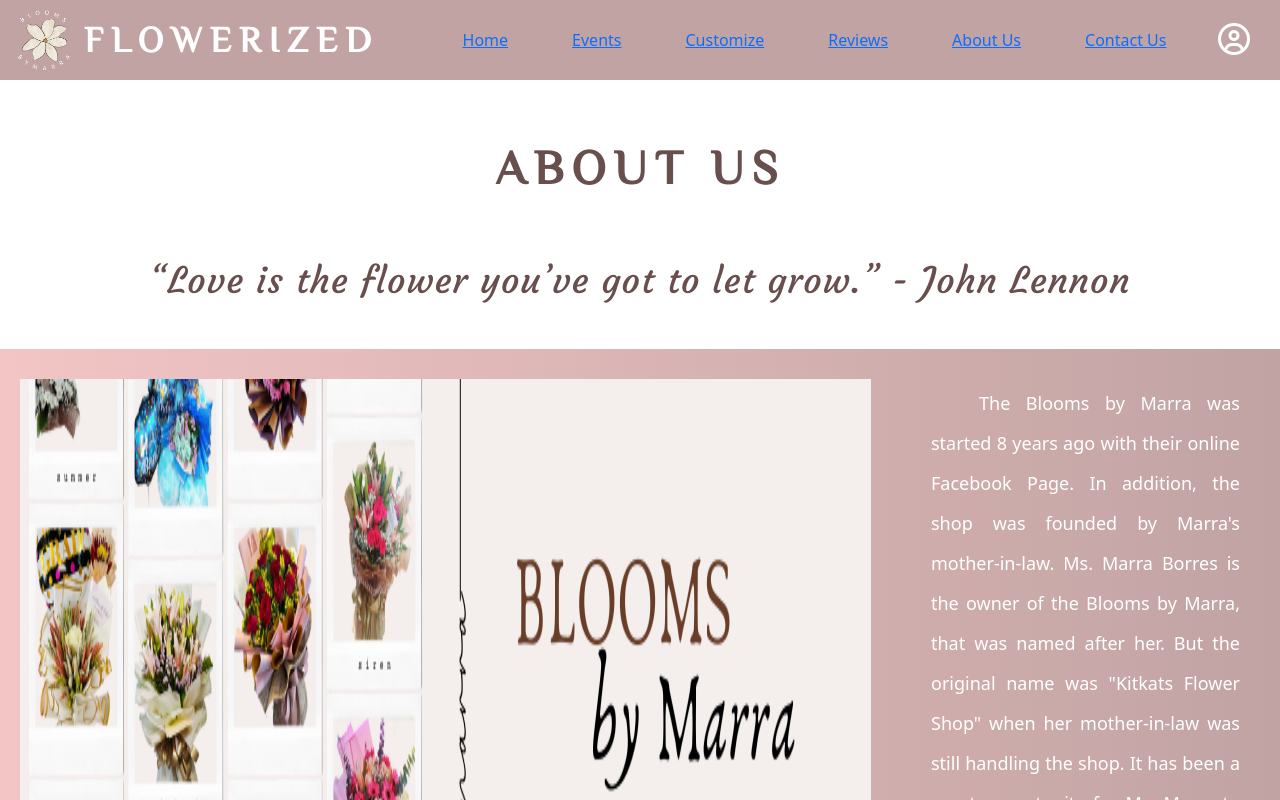
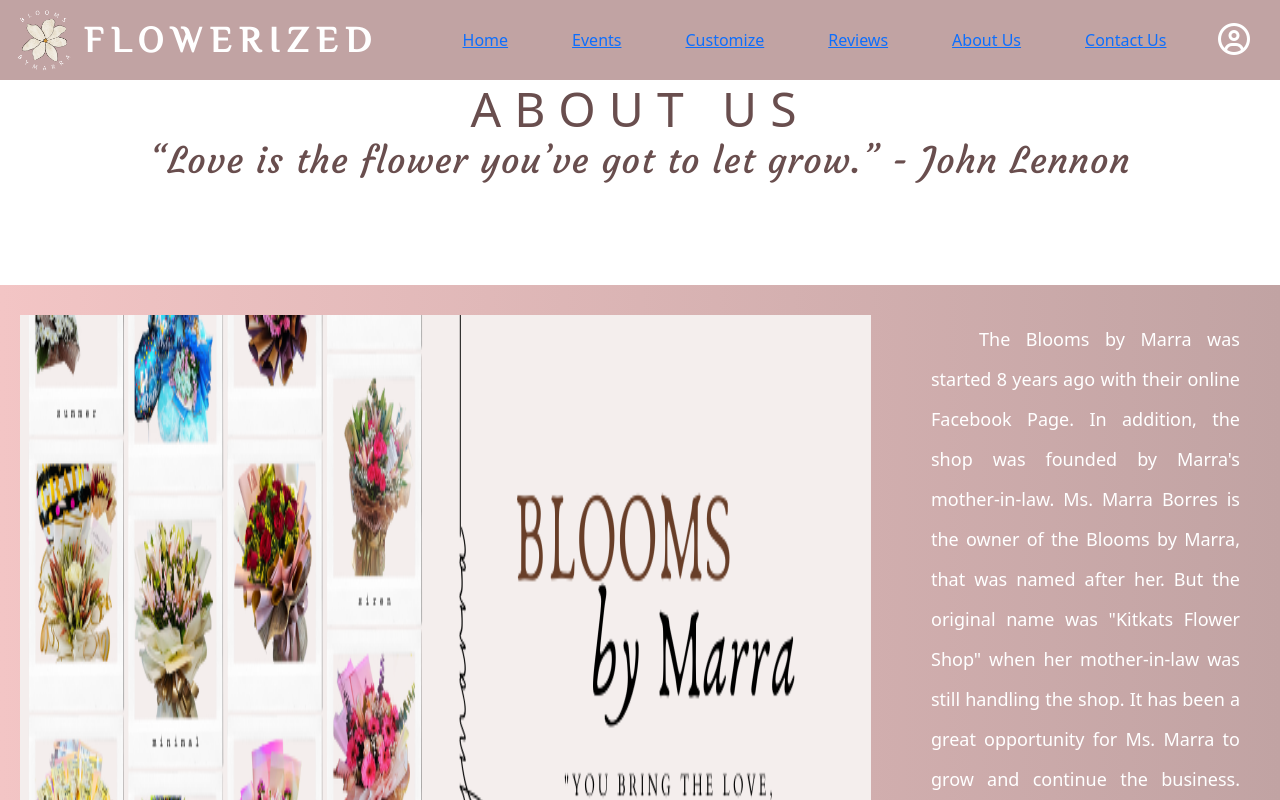
Before and after one commit to antorphilip/react-flowerized-frontend-heroku, a React (Create React App) app: page /aboutus in a window 1280 px wide. Shown: the top 800 px of the page. Built offline with nearby package versions, Linux system fonts and the light colour scheme; a web font is replaced by a local one.

Commit message:
helloworld

```diff
--- a/src/index.css
+++ b/src/index.css
@@ -30,22 +30,22 @@
   @apply tracking-[2.5px] text-center font-[600] text-2xl w-[95%] md:w-[500px] h-[50px] bg-[#C1A3A3] text-[#333f27] font-Alata rounded-[1.5vh] mt-[20px] hover:bg-[#694E4E] hover:text-white transition-[0.5s];
 }
 
-.titleClass {
+/* .titleClass {
   @apply my-16 mx-auto relative text-center tracking-[8px] text-4xl lg:text-5xl uppercase font-ElMessiri font-bold z-[-2];
-  /* max-width: 1000px; */
+  max-width: 1000px;
 }
 
 .titleClass:before {
   @apply bg-[#694E4E] block h-[2px] absolute left-0 rounded-lg ml-2 w-[60px] sm:w-[165px] md:w-[235px] lg:w-[285px] xl:w-[305px] z-[-2];
-  /* content: "";
-  top: 35%; */
+  content: "";
+  top: 35%;
 }
 
 .titleClass:after {
   @apply bg-[#694E4E] block h-[2px] absolute right-0 rounded-lg mr-2 w-[65px] sm:w-[180px] md:w-[250px] lg:w-[300px] xl:w-[320px] z-[-2];
-  /* content: "";
-  top: 35%; */
-}
+  content: "";
+  top: 35%;
+} */
 
 .accountStyle {
   @apply py-[10px] font-Alata tracking-[2px] text-2xl text-[#694E4E];
```
